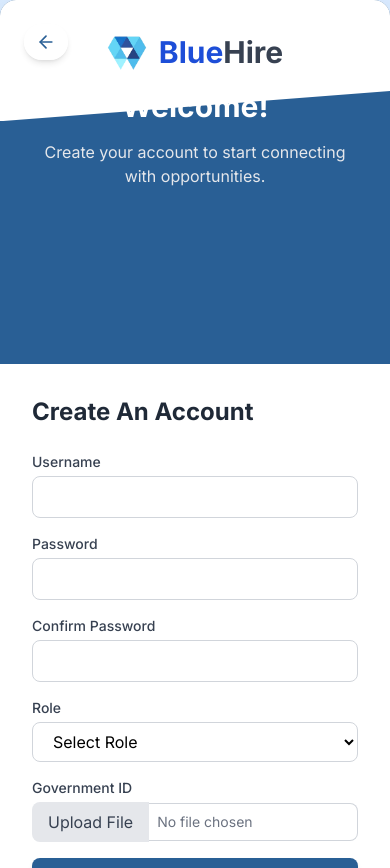
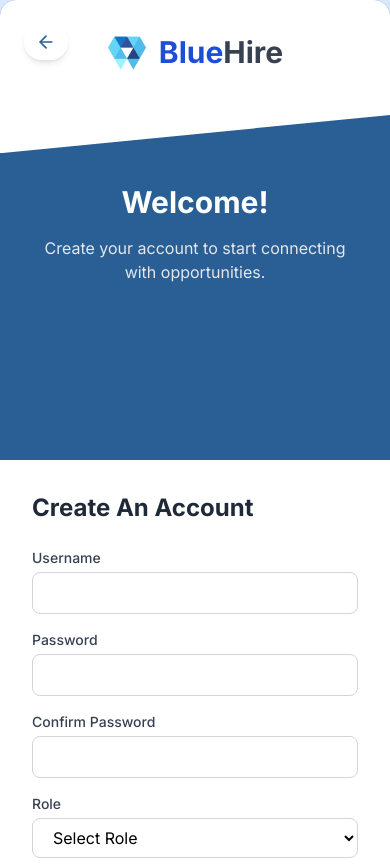
Before and after one commit to ero-s/BlueHire, a React (Vite) app in the folder frontend/: page /signup in a window 390 px wide. Shown: the top 868 px of the page. Built offline with nearby package versions, Linux system fonts and the light colour scheme; a web font is replaced by a local one.

Commit message:
SignIn & Signup Responsive - DONE!

```diff
--- a/frontend/src/components/LandingComponents/Signup/Signup.tsx
+++ b/frontend/src/components/LandingComponents/Signup/Signup.tsx
@@ -84,7 +84,7 @@ const SignUp: React.FC = () => {
             </Link>
 
             <div className="my-4">
-              <h1 className="text-3xl font-bold">Welcome!</h1>
+              <h1 className="text-3xl font-bold lg:mt-0 mt-24 ">Welcome!</h1>
               <p className="mt-4 text-gray-200">
                 Create your account to start connecting with opportunities.
               </p>
```
